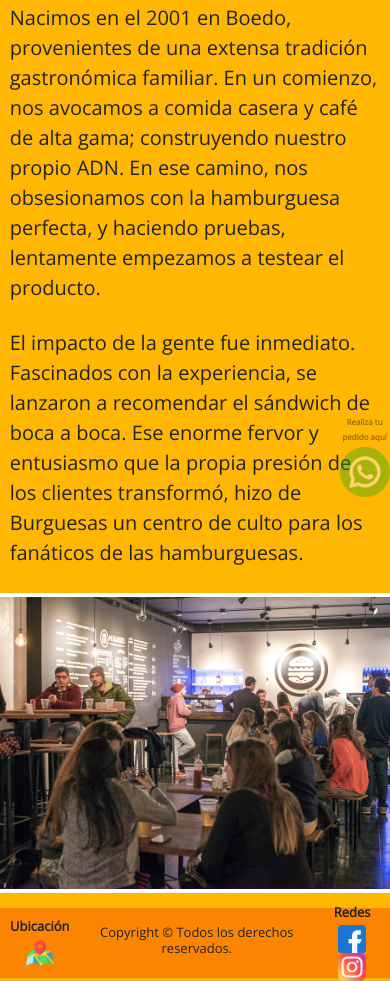
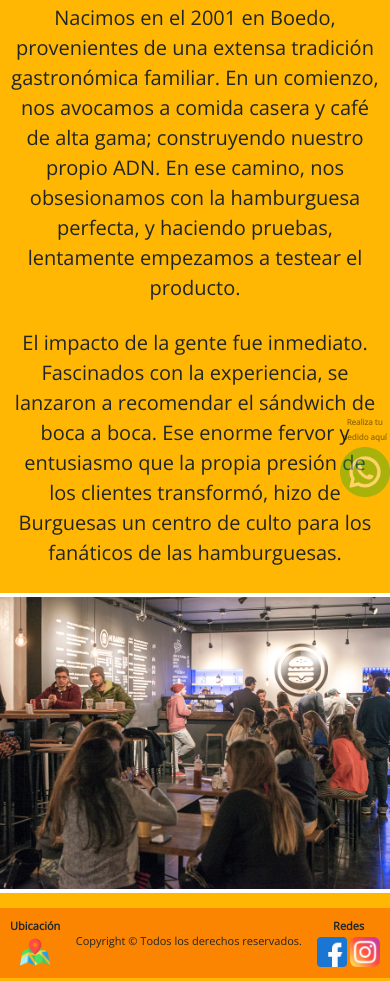
Before and after one commit to Correeee/burguesas, a plain HTML site: page paginas/nosotros.html in a window 390 px wide. Shown: the part 263-1244 px from the top of the page. Drawn offline with nearby package versions, Linux system fonts and the light colour scheme.

```diff
--- a/css/estilos.css
+++ b/css/estilos.css
@@ -553,7 +553,7 @@
 }
 
 .div__textonosotros{
-    text-align: start;
+    text-align: center;
     width: 95%;
 }
 
@@ -563,7 +563,6 @@
     margin-top: 0;
     width: 95%;
 }
-
 
 /* contacto */
 
@@ -587,18 +586,18 @@
 /* footer */
 
 .titulomapa, .tituloredes {
-    font-size: small;
+    font-size: 1.1rem;
     font-weight: bold;
     text-align: center;
 }
 
 .redes, .mapa {
-    width: 2.8rem;
+    width: 3rem;
 }
 
 .copyright{
     text-align: center;
-    font-size: small;
+    font-size: 1.1rem;
 }
 
 }
```
